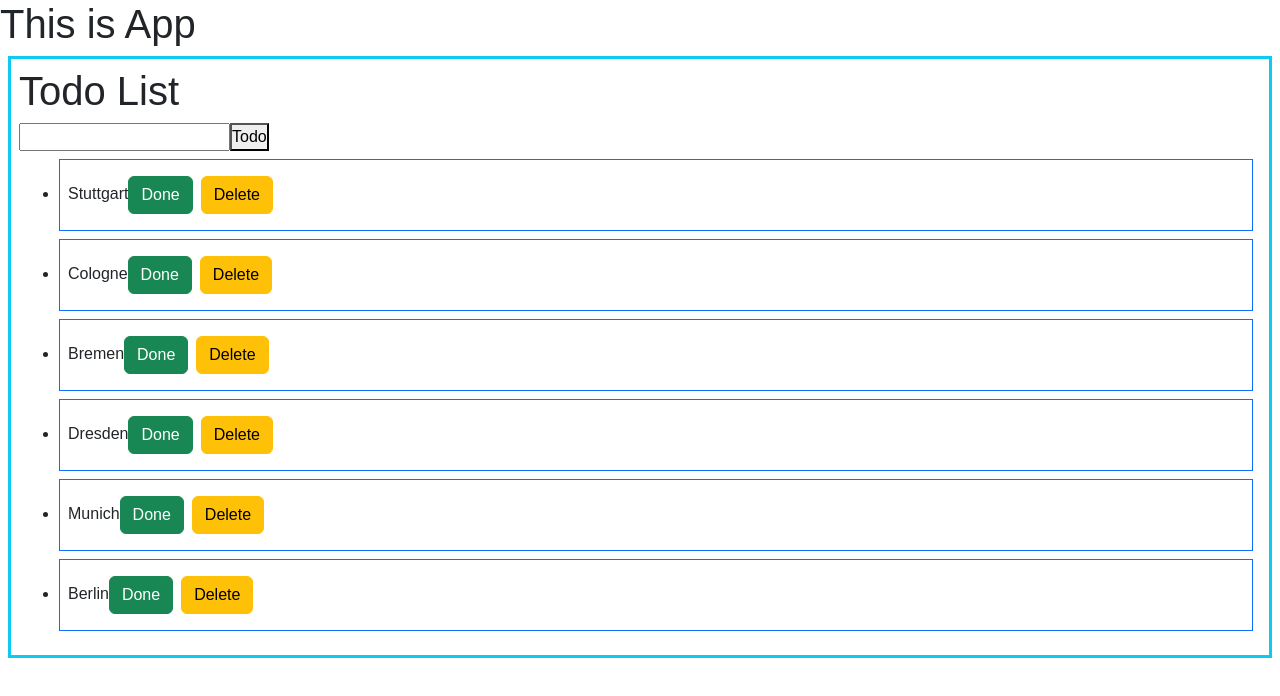
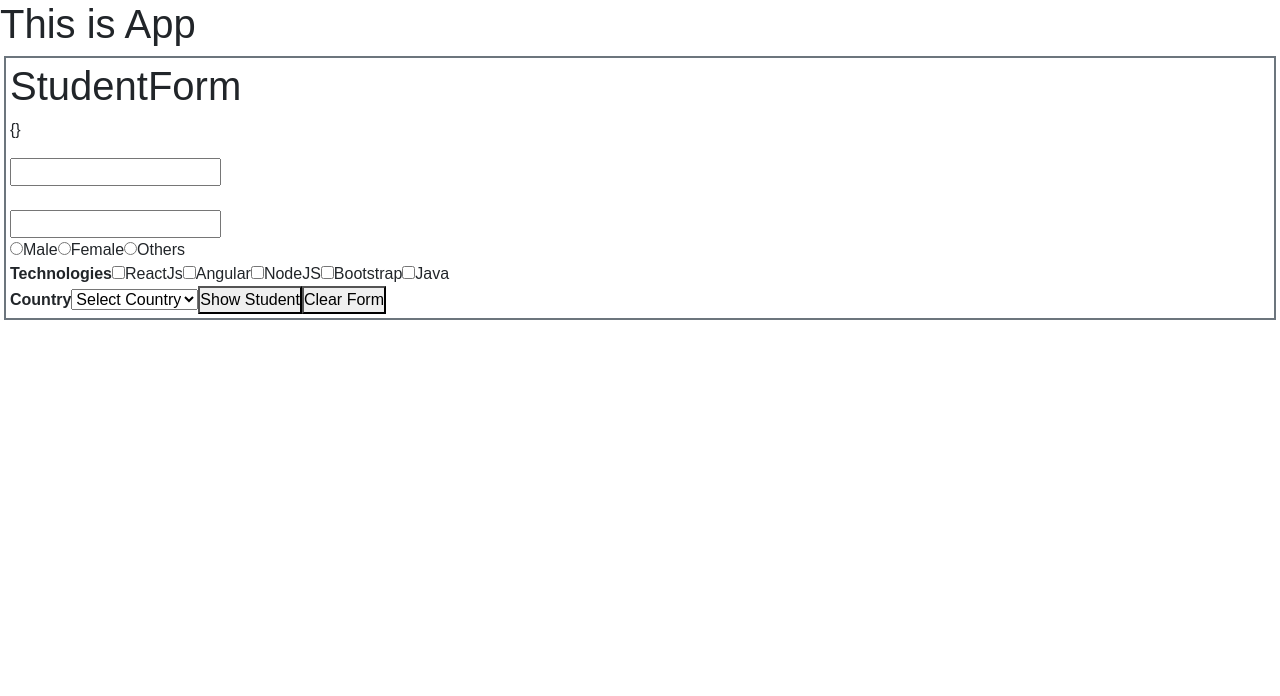
Before and after one commit to kothapallisridhar/frontend, a React (Vite) app in the folder rb49app/: page / in a window 1280 px wide. Shown: the top 696 px of the page. Built offline with nearby package versions, Linux system fonts and the light colour scheme.

Commit message:
formik, yup

```diff
--- a/rb49app/package.json
+++ b/rb49app/package.json
@@ -10,9 +10,11 @@
     "preview": "vite preview"
   },
   "dependencies": {
+    "formik": "^2.4.6",
     "react": "^19.1.1",
     "react-dom": "^19.1.1",
-    "uuid": "^13.0.0"
+    "uuid": "^13.0.0",
+    "yup": "^1.7.1"
   },
   "devDependencies": {
     "@eslint/js": "^9.36.0",
--- a/rb49app/src/App.jsx
+++ b/rb49app/src/App.jsx
@@ -1,3 +1,4 @@
+import StudentForm from "./forms/StudentForm";
 import StudentsTable from "./students/StudentsTable";
 import TodoList from "./todos/TodoList";
 
@@ -6,7 +7,7 @@ function App() {
     <div>
       <h1>This is App</h1>
 
-      <TodoList />
+      <StudentForm />
     </div>
   );
 }
--- /dev/null
+++ b/rb49app/src/forms/StudentForm.jsx
@@ -0,0 +1,123 @@
+import React from "react";
+import { useFormik } from "formik";
+import * as Yup from "yup";
+
+const StudentForm = () => {
+  const studentForm = useFormik({
+    initialValues: {
+      firstname: "",
+      lastname: "",
+      gender: "",
+      techs: [],
+      country: "",
+    },
+    validationSchema: Yup.object({
+      firstname: Yup.string()
+        .required("First Name is mandatory")
+        .min(3, "first name should be min 3 letters"),
+    }),
+    onSubmit: (values) => {
+      console.log(values);
+    },
+  });
+  return (
+    <div className="border border-2 border-secondary m-1 p-1">
+      <h1>StudentForm</h1>
+      <p>{JSON.stringify(studentForm.errors)}</p>
+      <form onSubmit={studentForm.handleSubmit}>
+        <input
+          type="text"
+          name="firstname"
+          onChange={studentForm.handleChange}
+          onBlur={studentForm.onBlur}
+        />
+        <div>
+          {studentForm.errors.firstname && <div>Firstname is mandatory</div>}
+        </div>
+        <br />
+        <input
+          type="text"
+          name="lastname"
+          onChange={studentForm.handleChange}
+        />
+        <br />
+        <input
+          type="radio"
+          name="gender"
+          value="male"
+          onChange={studentForm.handleChange}
+        />
+        Male
+        <input
+          type="radio"
+          name="gender"
+          value="female"
+          onChange={studentForm.handleChange}
+        />
+        Female
+        <input
+          type="radio"
+          name="gender"
+          value="others"
+          onChange={studentForm.handleChange}
+        />
+        Others
+        <br />
+        <b>Technologies</b>
+        <input
+          type="checkbox"
+          name="techs"
+          value="react"
+          onChange={studentForm.handleChange}
+        />
+        ReactJs
+        <input
+          type="checkbox"
+          name="techs"
+          value="angular"
+          onChange={studentForm.handleChange}
+        />
+        Angular
+        <input
+          type="checkbox"
+          name="techs"
+          value="nodejs"
+          onChange={studentForm.handleChange}
+        />
+        NodeJS
+        <input
+          type="checkbox"
+          name="techs"
+          value="bootstrap"
+          onChange={studentForm.handleChange}
+        />
+        Bootstrap
+        <input
+          type="checkbox"
+          name="techs"
+          value="java"
+          onChange={studentForm.handleChange}
+        />
+        Java
+        <br />
+        <b>Country</b>
+        <select name="country" onChange={studentForm.handleChange}>
+          <option value="" disabled selected>
+            Select Country
+          </option>
+          <option value="India">India</option>
+          <option value="Sweden">Sweden</option>
+          <option value="Germany">Germany</option>
+          <option value="France">France</option>
+          <option value="Swiss">Swiss</option>
+        </select>
+        <button type="submit">Show Student</button>
+        <button onClick={studentForm.resetForm} type="reset">
+          Clear Form
+        </button>
+      </form>
+    </div>
+  );
+};
+
+export default StudentForm;
```
Also changed, not shown: 1 other file (tests, documents, lock files or other folders).
